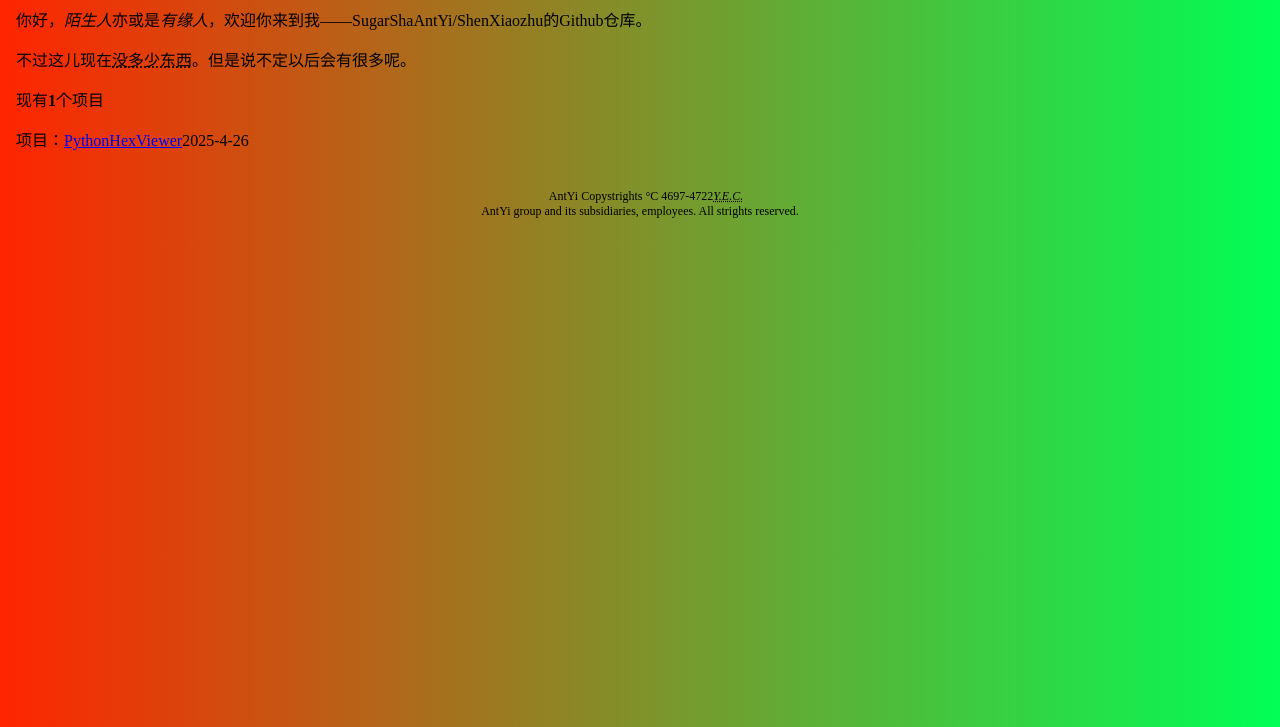
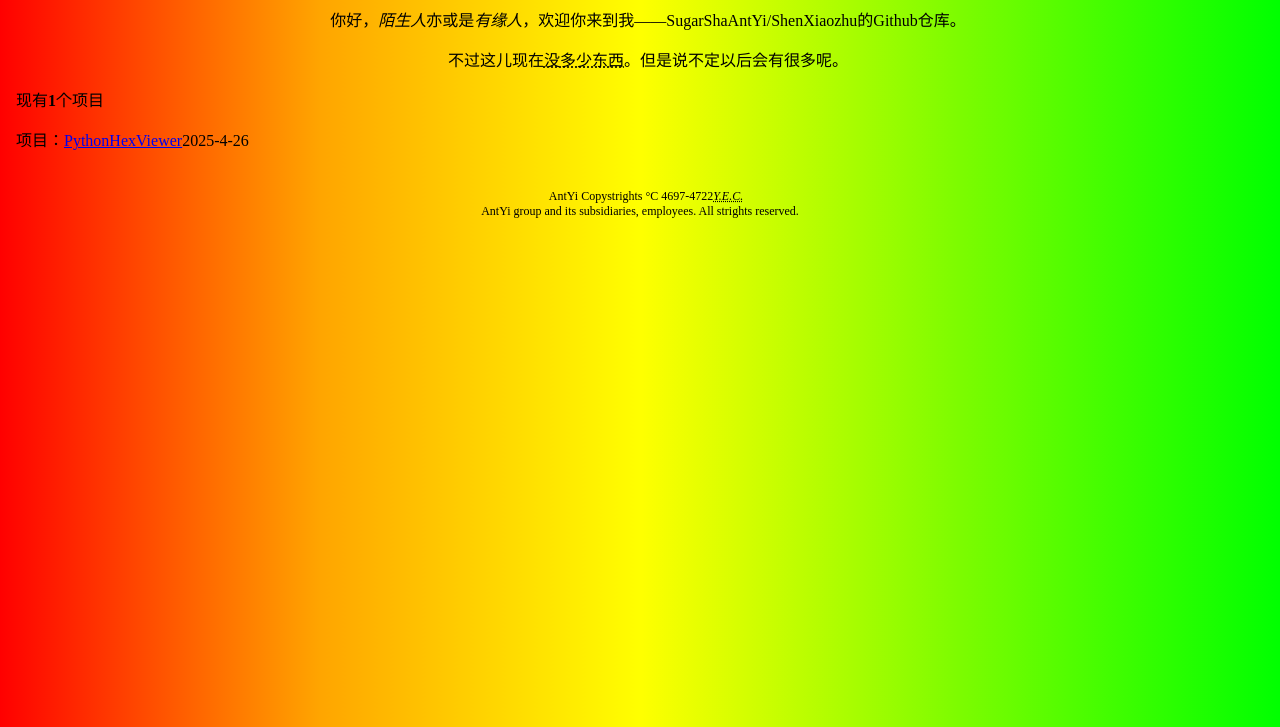
Before and after one commit to SugarShaAYi/SugarShaAYi, a plain HTML site: page index.html in a window 1280 px wide. Shown: the part 73-800 px from the top of the page. Drawn offline with Linux system fonts and the light colour scheme.

Commit message:
Update index.html

```diff
--- a/index.html
+++ b/index.html
@@ -8,7 +8,7 @@
 	<link rel="icon" href="https://sugarshaayi.github.io/SugarShaAYi/AYi.ico">
 	<style>
 		body {
-    		background: linear-gradient(to right, #ff2500, #00ff55);
+    		background: linear-gradient(to right,#ff0000,#ffa500,#ffff00,#7CFC00,#00ff00);
     		height: 100%;
     		margin: 0;
 			.centered-title {
@@ -31,8 +31,8 @@
 </head>
 <body>
 	<h1 class="centered-title">AntYi group<span style="font-size: 10px;">(bushi)</span></h1>
-	<p>你好，<em>陌生人</em>亦或是<em>有缘人</em>，欢迎你来到我——SugarShaAntYi/ShenXiaozhu的Github仓库。</p>
-	<p>不过这儿现在<abbr title="不算这个类似index的玩意儿的话">没多少东西</abbr>。但是说不定以后会有很多呢。</p>
+	<p class="centered-title">你好，<em>陌生人</em>亦或是<em>有缘人</em>，欢迎你来到我——SugarShaAntYi/ShenXiaozhu的Github仓库。</p>
+	<p class="centered-title">不过这儿现在<abbr title="不算这个类似index的玩意儿的话">没多少东西</abbr>。但是说不定以后会有很多呢。</p>
 	<p>现有<b>1</b>个项目</p>
 	<p>项目：<a href="./PyHexViewer/tree/main">PythonHexViewer</a>2025-4-26</p>
 	<footer>
```
